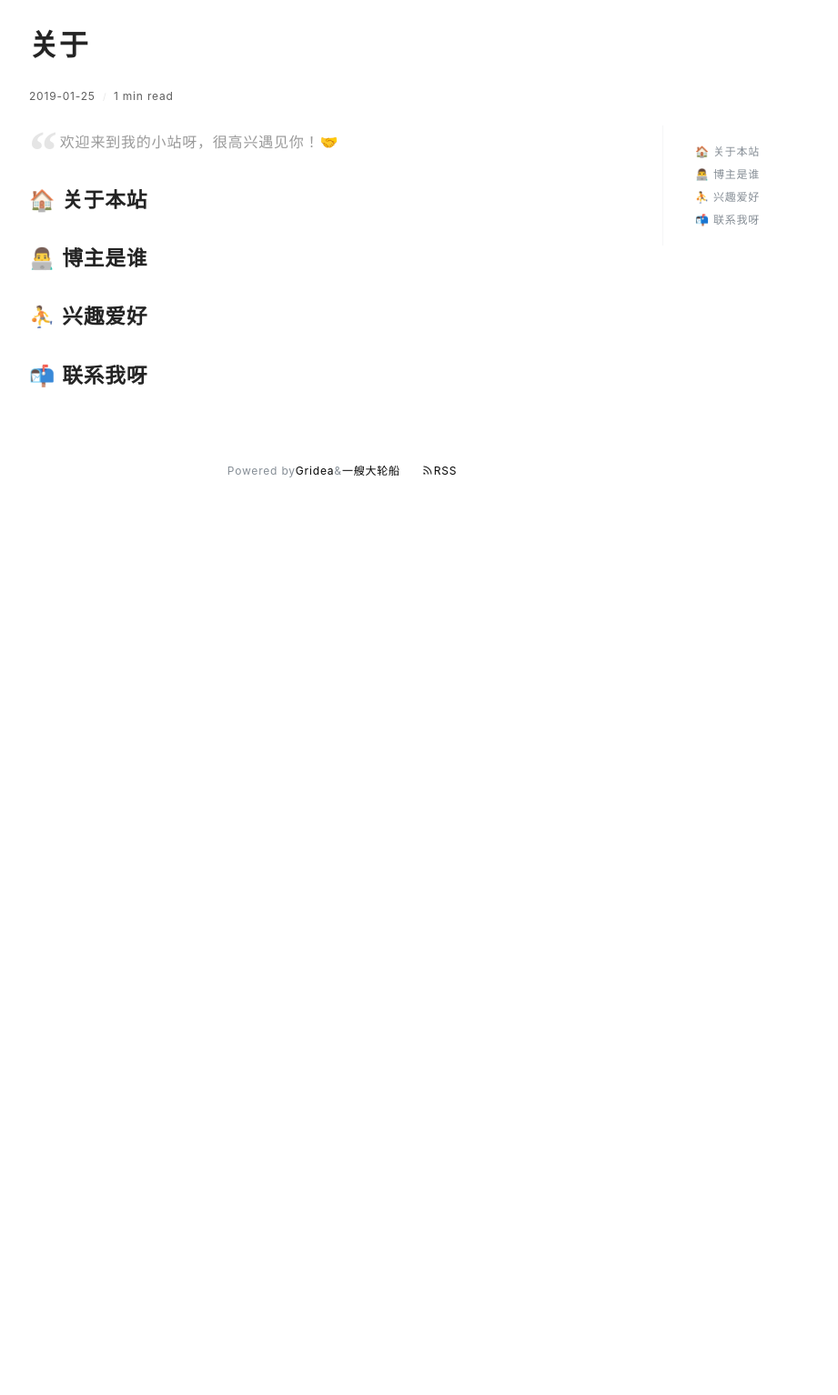
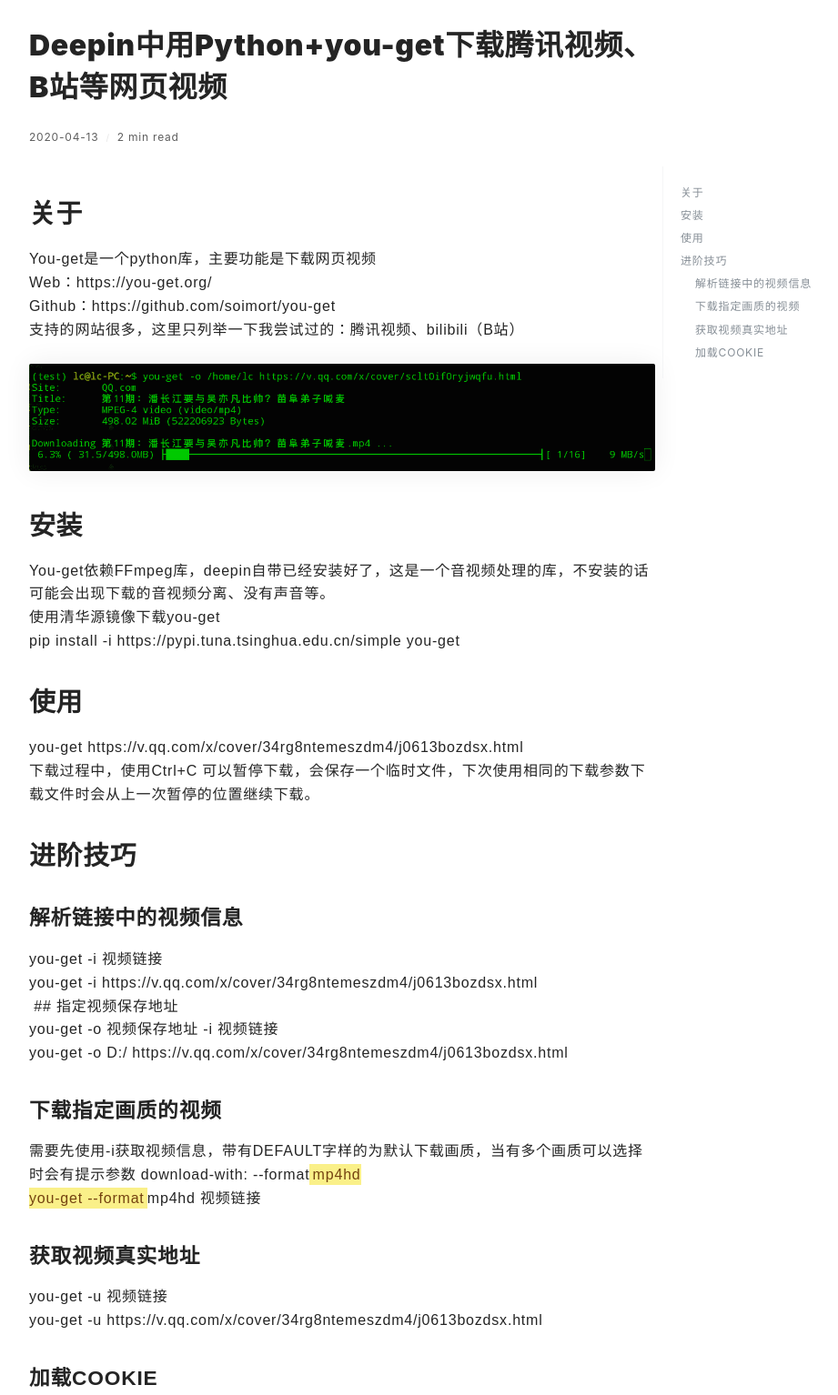
Before and after one commit to lichuanqi/lichuanqi.github.io, a plain HTML site: page post/deepin-zhong-yong-pythonyou-get-xia-zai-teng-xun-shi-pin-b-zhan-deng-wang-ye-shi-pin/index.html in a window 1280 px wide. Shown: the part 475-2009 px from the top of the page at 91% size, without its empty margins (264-1185 px from the left). Before the commit the page ends 1041 px from the top, so only its background shows below. Drawn offline with nearby package versions, Linux system fonts and the light colour scheme; a web font is replaced by a local one.

Commit message:
update from gridea: 2020-04-13 22:08:10

```diff
--- a/archives/index.html
+++ b/archives/index.html
@@ -3,7 +3,7 @@
     <meta charset="utf-8" />
 <meta name="viewport" content="width=device-width, initial-scale=1" />
 <title>李传奇的主页</title>
-<link rel="shortcut icon" href="https://lichuanqi.github.io/favicon.ico?v=1586582960258">
+<link rel="shortcut icon" href="https://lichuanqi.github.io/favicon.ico?v=1586786887302">
 <link href="https://cdn.jsdelivr.net/npm/remixicon@2.3.0/fonts/remixicon.css" rel="stylesheet">
 <link rel="stylesheet" href="https://lichuanqi.github.io/styles/main.css">
 <link rel="alternate" type="application/atom+xml" title="李传奇的主页 - Atom Feed" href="https://lichuanqi.github.io/atom.xml">
@@ -18,7 +18,7 @@
       <div class="main-content">
         <div class="site-header">
   <a href="https://lichuanqi.github.io">
-  <img class="avatar" src="https://lichuanqi.github.io/images/avatar.png?v=1586582960258" alt="">
+  <img class="avatar" src="https://lichuanqi.github.io/images/avatar.png?v=1586786887302" alt="">
   </a>
   <h1 class="site-title">
     李传奇的主页
@@ -81,7 +81,23 @@
 
 <div class="archives-container">
 
+    <h2 class="year">2020</h2>
+
+
+        <a href="https://lichuanqi.github.io/post/deepin-zhong-yong-pythonyou-get-xia-zai-teng-xun-shi-pin-b-zhan-deng-wang-ye-shi-pin/" class="post">
+          <h2 class="post-title">
+            Deepin中用Python+you-get下载腾讯视频、B站等网页视频
+          </h2>
+          <div class="time">2020-04-13</div>
+        </a>
+
+
+
+
+
     <h2 class="year">2018</h2>
+
+
 
 
         <a href="https://lichuanqi.github.io/post/hello-gridea/" class="post">
--- a/post/about/index.html
+++ b/post/deepin-zhong-yong-pythonyou-get-xia-zai-teng-xun-shi-pin-b-zhan-deng-wang-ye-shi-pin/index.html
@@ -2,23 +2,20 @@
   <head>
     <meta charset="utf-8" />
 <meta name="viewport" content="width=device-width, initial-scale=1" />
-<title>关于 | 李传奇的主页</title>
-<link rel="shortcut icon" href="https://lichuanqi.github.io/favicon.ico?v=1586582960258">
+<title>Deepin中用Python+you-get下载腾讯视频、B站等网页视频 | 李传奇的主页</title>
+<link rel="shortcut icon" href="https://lichuanqi.github.io/favicon.ico?v=1586786887302">
 <link href="https://cdn.jsdelivr.net/npm/remixicon@2.3.0/fonts/remixicon.css" rel="stylesheet">
 <link rel="stylesheet" href="https://lichuanqi.github.io/styles/main.css">
-<link rel="alternate" type="application/atom+xml" title="关于 | 李传奇的主页 - Atom Feed" href="https://lichuanqi.github.io/atom.xml">
+<link rel="alternate" type="application/atom+xml" title="Deepin中用Python+you-get下载腾讯视频、B站等网页视频 | 李传奇的主页 - Atom Feed" href="https://lichuanqi.github.io/atom.xml">
 <link rel="stylesheet" href="https://fonts.googleapis.com/css?family=Droid+Serif:400,700">
 
 
 
-    <meta name="description" content="
-欢迎来到我的小站呀，很高兴遇见你！🤝
-
-🏠 关于本站
-👨‍💻 博主是谁
-⛹ 兴趣爱好
-📬 联系我呀
-..." />
+    <meta name="description" content="关于
+You-get是一个python库，主要功能是下载网页视频
+Web：https://you-get.org/
+Github：https://github.com/soimort/you-get
+支持的网站很多，这里只列举一下我尝试过的..." />
     <meta name="keywords" content="" />
     <link rel="stylesheet" href="https://cdnjs.cloudflare.com/ajax/libs/KaTeX/0.10.0/katex.min.css">
     <script src="https://cdn.bootcss.com/highlight.js/9.12.0/highlight.min.js"></script>
@@ -28,7 +25,7 @@
       <div class="main-content">
         <div class="site-header">
   <a href="https://lichuanqi.github.io">
-  <img class="avatar" src="https://lichuanqi.github.io/images/avatar.png?v=1586582960258" alt="">
+  <img class="avatar" src="https://lichuanqi.github.io/images/avatar.png?v=1586786887302" alt="">
   </a>
   <h1 class="site-title">
     李传奇的主页
@@ -89,37 +86,62 @@
         <div class="post-detail">
           <article class="post">
             <h2 class="post-title">
-              关于
+              Deepin中用Python+you-get下载腾讯视频、B站等网页视频
             </h2>
             <div class="post-info">
               <span>
-                2019-01-25
+                2020-04-13
               </span>
               <span>
-                1 min read
+                2 min read
               </span>
 
             </div>
 
             <div class="post-content-wrapper">
               <div class="post-content">
-                <blockquote>
-<p>欢迎来到我的小站呀，很高兴遇见你！🤝</p>
-</blockquote>
-<h2 id="关于本站">🏠 关于本站</h2>
-<h2 id="博主是谁">👨‍💻 博主是谁</h2>
-<h2 id="兴趣爱好">⛹ 兴趣爱好</h2>
-<h2 id="联系我呀">📬 联系我呀</h2>
+                <h1 id="关于">关于</h1>
+<p>You-get是一个python库，主要功能是下载网页视频<br>
+Web：https://you-get.org/<br>
+Github：https://github.com/soimort/you-get<br>
+支持的网站很多，这里只列举一下我尝试过的：腾讯视频、bilibili（B站）<br>
+<img src="https://lichuanqi.github.io/post-images/1586786836778.png" alt="" loading="lazy"></p>
+<h1 id="安装">安装</h1>
+<p>You-get依赖FFmpeg库，deepin自带已经安装好了，这是一个音视频处理的库，不安装的话可能会出现下载的音视频分离、没有声音等。<br>
+使用清华源镜像下载you-get<br>
+pip install -i https://pypi.tuna.tsinghua.edu.cn/simple you-get</p>
+<h1 id="使用">使用</h1>
+<p>you-get https://v.qq.com/x/cover/34rg8ntemeszdm4/j0613bozdsx.html<br>
+下载过程中，使用Ctrl+C 可以暂停下载，会保存一个临时文件，下次使用相同的下载参数下载文件时会从上一次暂停的位置继续下载。</p>
+<h1 id="进阶技巧">进阶技巧</h1>
+<h2 id="解析链接中的视频信息">解析链接中的视频信息</h2>
+<p>you-get -i 视频链接<br>
+you-get -i https://v.qq.com/x/cover/34rg8ntemeszdm4/j0613bozdsx.html<br>
+ ## 指定视频保存地址<br>
+you-get -o 视频保存地址 -i 视频链接<br>
+you-get -o D:/  https://v.qq.com/x/cover/34rg8ntemeszdm4/j0613bozdsx.html</p>
+<h2 id="下载指定画质的视频">下载指定画质的视频</h2>
+<p>需要先使用-i获取视频信息，带有DEFAULT字样的为默认下载画质，当有多个画质可以选择时会有提示参数 download-with: --format<mark>mp4hd<br>
+you-get --format</mark>mp4hd 视频链接</p>
+<h2 id="获取视频真实地址">获取视频真实地址</h2>
+<p>you-get -u 视频链接<br>
+you-get -u https://v.qq.com/x/cover/34rg8ntemeszdm4/j0613bozdsx.html</p>
+<h2 id="加载cookie">加载COOKIE</h2>
+<p>很多网站是需要登录才可以访问视频内容的，比如很多在线教育网站。这个时候就需要我们提交cookie信息<br>
+you-get -c cookies.txt</p>
 
               </div>
               <div class="toc-container">
                 <ul class="markdownIt-TOC">
-<li>
+<li><a href="#%E5%85%B3%E4%BA%8E">关于</a></li>
+<li><a href="#%E5%AE%89%E8%A3%85">安装</a></li>
+<li><a href="#%E4%BD%BF%E7%94%A8">使用</a></li>
+<li><a href="#%E8%BF%9B%E9%98%B6%E6%8A%80%E5%B7%A7">进阶技巧</a>
 <ul>
-<li><a href="#%E5%85%B3%E4%BA%8E%E6%9C%AC%E7%AB%99">🏠 关于本站</a></li>
-<li><a href="#%E5%8D%9A%E4%B8%BB%E6%98%AF%E8%B0%81">👨‍💻 博主是谁</a></li>
-<li><a href="#%E5%85%B4%E8%B6%A3%E7%88%B1%E5%A5%BD">⛹ 兴趣爱好</a></li>
-<li><a href="#%E8%81%94%E7%B3%BB%E6%88%91%E5%91%80">📬 联系我呀</a></li>
+<li><a href="#%E8%A7%A3%E6%9E%90%E9%93%BE%E6%8E%A5%E4%B8%AD%E7%9A%84%E8%A7%86%E9%A2%91%E4%BF%A1%E6%81%AF">解析链接中的视频信息</a></li>
+<li><a href="#%E4%B8%8B%E8%BD%BD%E6%8C%87%E5%AE%9A%E7%94%BB%E8%B4%A8%E7%9A%84%E8%A7%86%E9%A2%91">下载指定画质的视频</a></li>
+<li><a href="#%E8%8E%B7%E5%8F%96%E8%A7%86%E9%A2%91%E7%9C%9F%E5%AE%9E%E5%9C%B0%E5%9D%80">获取视频真实地址</a></li>
+<li><a href="#%E5%8A%A0%E8%BD%BDcookie">加载COOKIE</a></li>
 </ul>
 </li>
 </ul>
@@ -129,6 +151,15 @@
           </article>
         </div>
 
+
+          <div class="next-post">
+            <div class="next">下一篇</div>
+            <a href="https://lichuanqi.github.io/post/hello-gridea/">
+              <h3 class="post-title">
+                Hello Gridea
+              </h3>
+            </a>
+          </div>
 
 
 
```
Also changed, not shown: atom.xml (+8 -1 lines), index.html (+21 -2 lines), post/hello-gridea/index.html (+2 -2 lines), tag/J7BkNHSSz/index.html (+2 -2 lines), tags/index.html (+2 -2 lines), post-images/1586786836778.png (added).
